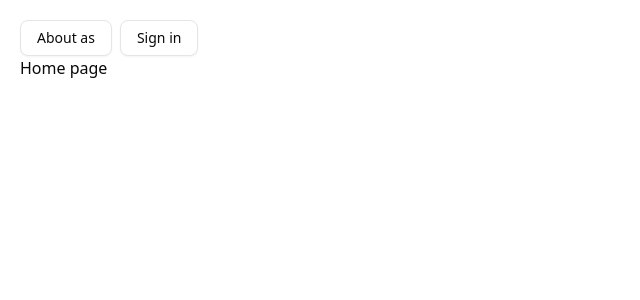
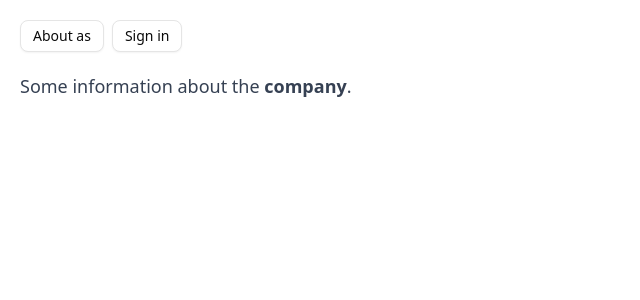
Before and after one commit to Ashimka/Alaitch-task, a React (Vite) app: page / in a window 1280 px wide. Shown: the top 300 px of the page, without its empty margins (0-640 px from the left). Built offline with nearby package versions, Linux system fonts and the light colour scheme.

Commit message:
add: home page & get about

```diff
--- /dev/null
+++ b/public/info.json
@@ -0,0 +1,6 @@
+{
+  "success": true,
+  "data": {
+    "info": "Some information about the <b>company</b>."
+  }
+}
--- a/src/components/Header.tsx
+++ b/src/components/Header.tsx
@@ -5,10 +5,10 @@ const Header = () => {
   return (
     <>
       <header className="flex justify-items-normal gap-2">
-        <Button variant="outline">
+        <Button variant="outline" size="sm">
           <Link to={"/"}>About as</Link>
         </Button>
-        <Button variant="outline">
+        <Button variant="outline" size="sm">
           <Link to={"/login"}>Sign in</Link>
         </Button>
       </header>
--- a/src/components/Layout.tsx
+++ b/src/components/Layout.tsx
@@ -7,7 +7,7 @@ const Layout = () => {
     <>
       <div className="lg:container px-5 mt-5">
         <Header />
-        <main>
+        <main className="mt-5">
           <Outlet />
         </main>
       </div>
--- /dev/null
+++ b/src/hooks/useInfo.ts
@@ -0,0 +1,40 @@
+import { useCallback, useEffect, useState } from "react";
+import { IInfo } from "@/types";
+
+export const useInfo = () => {
+  const [data, setData] = useState<IInfo | null>(null);
+  const [error, setError] = useState("");
+  const [loading, setLoading] = useState(false);
+
+  const fetchData = useCallback(async () => {
+    try {
+      setLoading(true);
+      const response = await fetch("/info.json", {
+        method: "GET",
+        headers: { "Content-Type": "application/json" },
+      });
+
+      if (!response.ok) {
+        throw new Error("Access denied.");
+      }
+
+      const info = await response.json();
+
+      setData(info.data);
+    } catch (err) {
+      if (err instanceof Error) {
+        setError(err.message);
+      } else {
+        setError("An unknown error occurred.");
+      }
+    } finally {
+      setLoading(false);
+    }
+  }, []);
+
+  useEffect(() => {
+    fetchData();
+  }, [fetchData]);
+
+  return { data, error, loading };
+};
--- a/src/pages/Home.tsx
+++ b/src/pages/Home.tsx
@@ -1,5 +1,23 @@
+import { useInfo } from "@/hooks/useInfo";
+
 const Home = () => {
-  return <div>Home page</div>;
+  const { data, error, loading } = useInfo();
+
+  return (
+    <>
+      {loading && <div>Загрузка...</div>}
+
+      {error && <div>Ошибка: {error}</div>}
+      {data && (
+        <>
+          <p
+            className="font-medium text-lg text-gray-700"
+            dangerouslySetInnerHTML={{ __html: data.info }}
+          />
+        </>
+      )}
+    </>
+  );
 };
 
 export default Home;
--- /dev/null
+++ b/src/types/index.ts
@@ -0,0 +1,6 @@
+export interface IInfo {
+  success: boolean;
+  info: {
+    data: string;
+  };
+}
```
